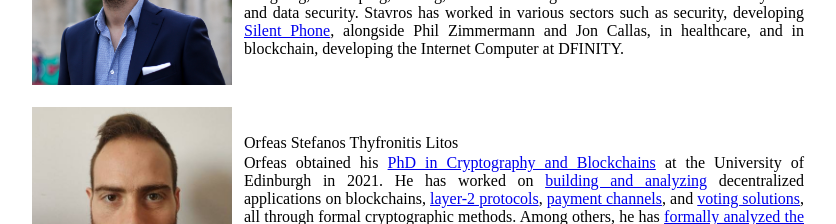
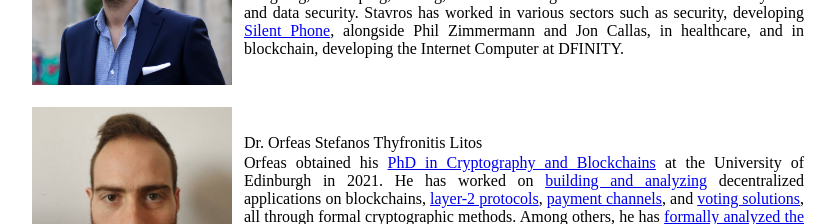
Before and after one commit to commonprefix/website, a Next.js app: page /team in a window 1280 px wide. Shown: the part 2000-2224 px from the top of the page, without its empty margins (222-1058 px from the left). Built offline with nearby package versions, Linux system fonts and the light colour scheme.

Commit message:
Add 'Dr.' title to Orfeas's name

```diff
--- a/data/team.jsx
+++ b/data/team.jsx
@@ -189,7 +189,7 @@ const members = {
     image: "/team/stavros_korokithakis.jpeg",
   },
   orfeas: {
-    name: "Orfeas Stefanos Thyfronitis Litos",
+    name: "Dr. Orfeas Stefanos Thyfronitis Litos",
     description: (
       <Box>
         Orfeas obtained his{" "}
```
